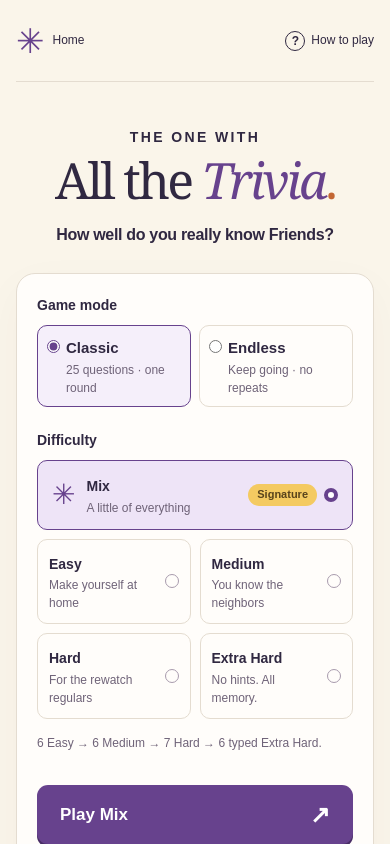
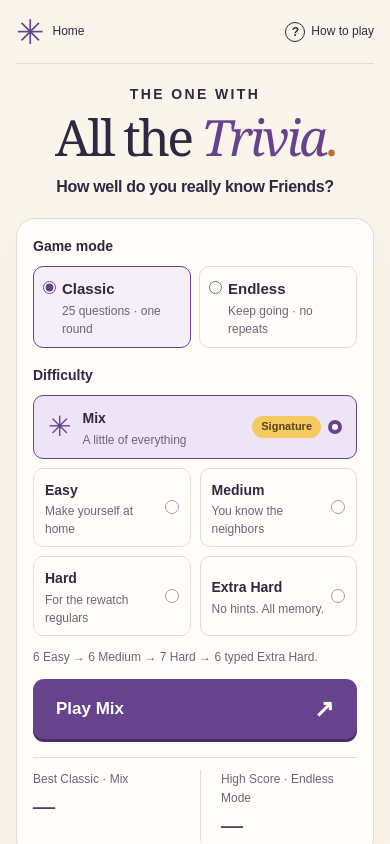
Before and after one commit to thebonnychan/the-one-with-all-the-trivia, a Next.js app: page / in a window 390 px wide. Shown: the top 844 px of the page. Built offline with nearby package versions, Linux system fonts and the light colour scheme.

Commit message:
tighten spaces

```diff
--- a/app/globals.css
+++ b/app/globals.css
@@ -81,7 +81,7 @@ main:focus,
   padding: 0 52px;
 }
 .site-header {
-  min-height: 102px;
+  min-height: 76px;
   display: flex;
   align-items: center;
   justify-content: space-between;
@@ -133,7 +133,7 @@ main:focus,
   grid-template-columns: 1.08fr 1fr;
   align-items: center;
   gap: 72px;
-  padding: 52px 0 62px;
+  padding: 32px 0 36px;
 }
 .welcome {
   position: relative;
@@ -159,7 +159,7 @@ main:focus,
   font-size: clamp(3.625rem, 6.5vw, 5.4375rem);
   letter-spacing: -0.055em;
   line-height: 0.98;
-  margin: 29px 0 24px;
+  margin: 16px 0 18px;
 }
 .welcome h1 > span:first-child {
   display: block;
@@ -240,7 +240,7 @@ main:focus,
   box-shadow:
     0 14px 45px #53432809,
     0 4px 0 #e8dccb80;
-  padding: 30px;
+  padding: 24px;
 }
 .card-topline {
   display: flex;
@@ -269,7 +269,7 @@ legend {
   margin-bottom: 9px;
 }
 .mode-fieldset {
-  margin-bottom: 22px;
+  margin-bottom: 16px;
 }
 .mode-options {
   display: grid;
@@ -281,7 +281,7 @@ legend {
   align-items: flex-start;
   border: 1px solid var(--line);
   border-radius: 10px;
-  padding: 11px 12px;
+  padding: 9px 12px;
   cursor: pointer;
   gap: 8px;
 }
@@ -314,7 +314,8 @@ legend {
   align-items: center;
   position: relative;
   gap: 10px;
-  padding: 11px;
+  padding: 8px 11px;
+  min-height: 48px;
   border: 1px solid var(--line);
   border-radius: 10px;
   cursor: pointer;
@@ -350,7 +351,7 @@ legend {
 }
 .mix-option {
   grid-column: 1 / -1;
-  padding: 12px 14px;
+  padding: 9px 14px;
 }
 .mix-option .difficulty-mark {
   color: var(--purple);
@@ -386,8 +387,7 @@ legend {
 .round-summary {
   color: var(--muted);
   font-size: 0.75rem;
-  margin: 15px 0;
-  min-height: 36px;
+  margin: 12px 0;
 }
 .button {
   display: inline-flex;
@@ -436,7 +436,7 @@ legend {
   width: 100%;
   justify-content: space-between;
   font-size: 1.0625rem;
-  min-height: 55px;
+  min-height: 50px;
 }
 .start-button span {
   font-size: 1.5rem;
@@ -445,8 +445,8 @@ legend {
   display: grid;
   grid-template-columns: 1fr 1fr;
   gap: 10px;
-  margin-top: 25px;
-  padding-top: 17px;
+  margin-top: 18px;
+  padding-top: 12px;
   border-top: 1px solid var(--line);
 }
 .saved-records span {
@@ -466,7 +466,7 @@ legend {
 }
 .site-footer {
   border-top: 1px solid var(--line);
-  padding: 25px 0 28px;
+  padding: 18px 0 20px;
   display: flex;
   flex-wrap: wrap;
   justify-content: space-between;
@@ -484,7 +484,7 @@ legend {
 }
 .game-layout {
   max-width: 790px;
-  margin: 35px auto 40px;
+  margin: 22px auto 28px;
 }
 .game-topline,
 .progress-label {
@@ -509,7 +509,7 @@ legend {
 }
 .progress-label {
   font-size: 0.875rem;
-  margin: 15px 0 8px;
+  margin: 8px 0;
 }
 .progress-label > span:last-child {
   color: var(--muted);
@@ -540,7 +540,7 @@ legend {
   display: flex;
   gap: 20px;
   flex-wrap: wrap;
-  padding: 18px 0 23px;
+  padding: 12px 0 16px;
   color: var(--muted);
   font-size: 0.8125rem;
 }
@@ -550,7 +550,7 @@ legend {
   font-size: 1.0625rem;
 }
 .question-card {
-  padding: 35px;
+  padding: 26px;
   border: 1px solid var(--line);
   background: #fffdfa;
   border-radius: 23px;
@@ -589,22 +589,22 @@ legend {
 }
 .question-title {
   font-size: 1.9375rem;
-  margin: 26px 0 30px;
+  margin: 18px 0 22px;
   line-height: 1.25;
   letter-spacing: -0.02em;
   overflow-wrap: anywhere;
 }
 .answer-options {
   display: grid;
-  gap: 11px;
+  gap: 8px;
 }
 .answer-button {
-  min-height: 60px;
+  min-height: 52px;
   display: flex;
   align-items: center;
   gap: 15px;
   width: 100%;
-  padding: 12px 16px;
+  padding: 10px 16px;
   text-align: left;
   border: 1px solid #dcd3e2;
   border-radius: 11px;
@@ -676,8 +676,8 @@ legend {
 }
 .feedback {
   border-radius: 11px;
-  padding: 18px 20px;
-  margin-top: 22px;
+  padding: 14px 16px;
+  margin-top: 16px;
   font-size: 0.9375rem;
   animation: enter 0.2s ease-out;
 }
@@ -728,8 +728,8 @@ legend {
 }
 .results-card {
   max-width: 690px;
-  margin: 50px auto;
-  padding: 38px 42px;
+  margin: 28px auto;
+  padding: 28px 34px;
   border-radius: 25px;
   border: 1px solid var(--line);
   box-shadow: 0 12px 38px #53432808;
@@ -740,9 +740,9 @@ legend {
 .result-star {
   display: block;
   color: var(--purple);
-  font-size: 3.625rem;
+  font-size: 3rem;
   line-height: 1;
-  margin-bottom: 20px;
+  margin-bottom: 12px;
 }
 .results-card h1 {
   font-size: 2.375rem;
@@ -777,8 +777,8 @@ legend {
   grid-template-columns: repeat(4, 1fr);
   border-top: 1px solid var(--line);
   border-bottom: 1px solid var(--line);
-  padding: 20px 0;
-  margin: 28px 0;
+  padding: 14px 0;
+  margin: 20px 0;
 }
 .result-stats dt {
   color: var(--muted);
@@ -895,12 +895,12 @@ legend {
     padding: 0 22px;
   }
   .site-header {
-    min-height: 82px;
+    min-height: 64px;
   }
   .setup-layout {
     grid-template-columns: 1fr;
-    gap: 25px;
-    padding: 28px 0 40px;
+    gap: 18px;
+    padding: 20px 0 28px;
     max-width: 550px;
     margin: auto;
   }
@@ -909,8 +909,8 @@ legend {
     padding: 0;
   }
   .welcome h1 {
-    font-size: 3.875rem;
-    margin: 17px 0;
+    font-size: 3.5rem;
+    margin: 0 0 12px;
   }
   .welcome h1 br {
     display: none;
@@ -979,7 +979,7 @@ legend {
     font-size: 3.125rem;
   }
   .setup-card {
-    padding: 20px;
+    padding: 16px;
     border-radius: 19px;
   }
   .setup-card h2 {
@@ -1010,7 +1010,7 @@ legend {
   }
   .question-title {
     font-size: 1.6875rem;
-    margin: 23px 0;
+    margin: 16px 0 18px;
   }
   .question-eyebrow .muted {
     font-size: 0.75rem;
@@ -1019,7 +1019,7 @@ legend {
     gap: 14px;
   }
   .answer-button {
-    padding: 12px;
+    padding: 10px 12px;
     gap: 11px;
   }
   .results-card {
```
